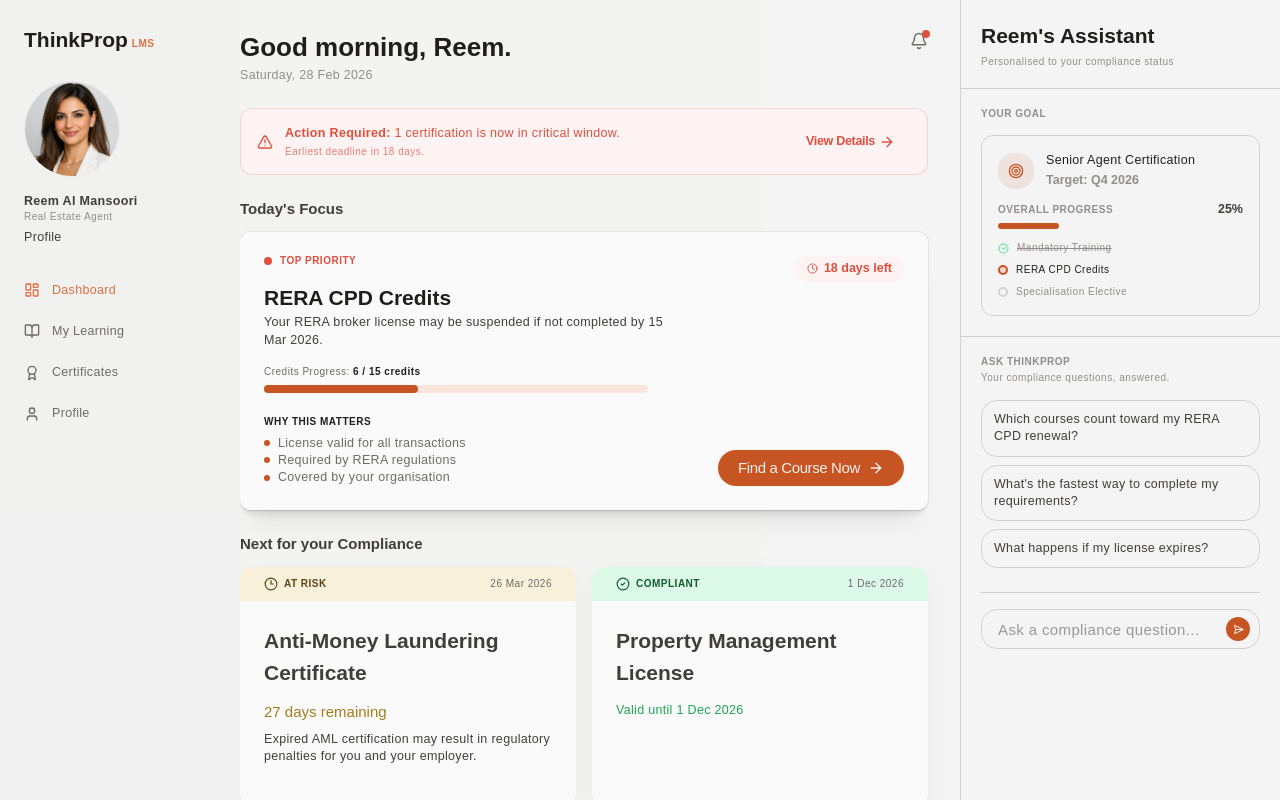
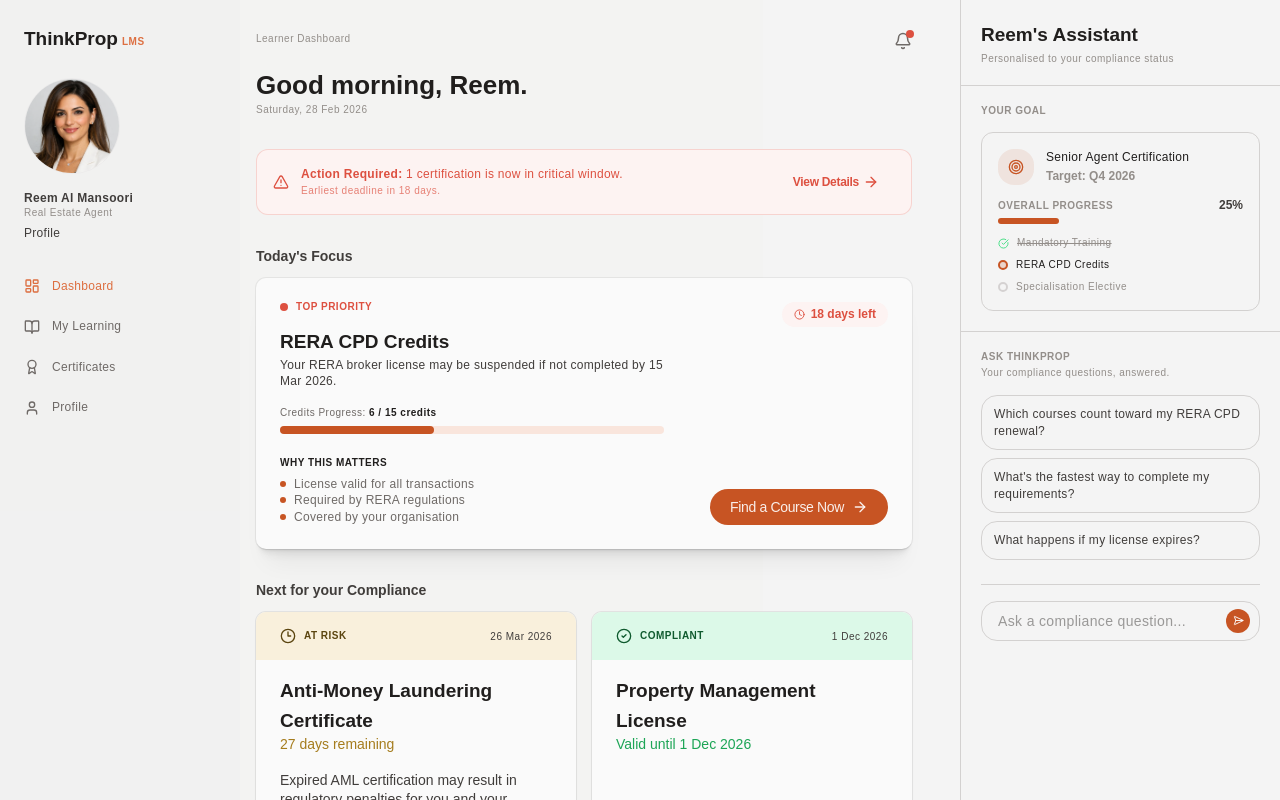
Before and after one commit to Gianeo/thinkprop, a Next.js app: page /learner/dashboard in a window 1280 px wide. Built offline with nearby package versions, Linux system fonts and the light colour scheme; a web font is replaced by a local one.

Commit message:
UI learner app 01/03/26

```diff
--- a/app/globals.css
+++ b/app/globals.css
@@ -322,7 +322,7 @@
   }
 
   .type-body {
-    @apply text-base leading-snug subpixel-antialiased max-w-2xl;
+    @apply text-base leading-snug tracking-[-0.4] subpixel-antialiased max-w-2xl;
     color: hsl(var(--text-default));
   }
 
--- a/app/learner/dashboard/page.tsx
+++ b/app/learner/dashboard/page.tsx
@@ -136,15 +136,15 @@ export default function LearnerDashboardPage() {
       <SidebarNav variant="learner" activePath="/learner/dashboard" />
 
       <div className="flex flex-1 overflow-hidden pt-16 md:ml-60 md:pt-0">
-        <div className="flex-1 overflow-y-auto">
-          <div className="mx-auto w-full space-y-6 pr-8 py-8">
+        <div className="flex-1 overflow-y-auto px-4">
+          <div className="mx-auto w-full space-y-8 pr-8 py-8">
             <header className="flex items-start justify-between">
-              <div>
-                {/* <p className="mb-1 type-title-upper text-muted">
+              <div className=''>
+                <p className="mb-6 type-caption text-muted">
                   Learner Dashboard
-                </p> */}
+                </p>
                 <h1 className="type-title">Good morning, Reem.</h1>
-                <p className="mt-1 type-body-sm text-muted">Saturday, 28 Feb 2026</p>
+                <p className="mt-0.5 type-caption text-muted">Saturday, 28 Feb 2026</p>
               </div>
 
               <button type="button" className="relative cursor-pointer text-admin-muted transition-colors hover:text-admin-heading" aria-label="Notifications">
@@ -183,24 +183,23 @@ export default function LearnerDashboardPage() {
                   <CardContent className="p-6 pt-5">
                     <div className="mb-2 flex items-center gap-3">
                       <CheckCircle size={20} className="text-state-enrolled" />
-                      <p className="type-title-sm text-state-enrolled">Action Complete</p>
+                      <p className="type-title-sm text-state-enrolled">You&apos;re enrolled in Property Valuation Fundamentals.</p>
                     </div>
 
-                    <p className="mb-1 type-body-sm text-loud">You&apos;re enrolled in Property Valuation Fundamentals.</p>
-                    <p className="mb-4 type-body-sm text-muted">Session on 15 Mar 2026 · Virtual (Zoom) · Link sent to your email.</p>
+                    {/* <p className="mb-1 type-body-sm text-loud">You&apos;re enrolled in Property Valuation Fundamentals.</p> */}
+                    <p className="mb-4 type-body">Session on 15 Mar 2026 · Virtual (Zoom) - <span className='text-calm italic'>Link sent to your email.</span></p>
 
                     <div className="flex flex-wrap gap-2 pt-2">
-                      <Button variant="secondary" size="sm">
-                        <CalendarPlus size={13} />
+                      <Button variant="secondary">
+                        <CalendarPlus />
                         Add to Calendar
                       </Button>
                       <Button
                         variant="ghost"
-                        size="sm"
                         className="gap-2 rounded-xl"
                         onClick={() => router.push('/learner/courses/property-valuation')}
                       >
-                        <BookOpen size={13} />
+                        <BookOpen />
                         View Enrolled Course
                       </Button>
                     </div>
--- a/components/shared/ComplianceCard.tsx
+++ b/components/shared/ComplianceCard.tsx
@@ -64,41 +64,41 @@ export default function ComplianceCard({ item, onCtaClick }: ComplianceCardProps
       : 0
 
   return (
-    <Card className={`overflow-hidden rounded-lg bg-level-2 p-0 ${borderStateMap[item.state]}`}>
-      <div className={`flex items-center justify-between gap-3 px-6 py-2.5 ${headerStateMap[item.state]}`}>
-        <p className={`type-title-upper inline-flex items-center gap-1.5 ${statusTitleTextMap[item.state]}`}>
-          <StatusIcon className="h-3.5 w-3.5" />
+    <Card className={`overflow-hidden shadow-sm p-0 ${borderStateMap[item.state]}`}>
+      <div className={`flex items-center justify-between gap-3 px-6 py-4 ${headerStateMap[item.state]}`}>
+        <p className={`type-title-upper inline-flex items-center gap-2 ${statusTitleTextMap[item.state]}`}>
+          <StatusIcon className="size-4" />
           {statusLabelMap[item.state]}
         </p>
-        <span className="type-caption text-calm">{item.expiryDate}</span>
+        <span className="type-caption text-default">{item.expiryDate}</span>
       </div>
 
-      <div className="p-6">
-        <h3 className="mb-3 type-title-sm text-default">{item.title}</h3>
+      <div className="p-6 pt-4">
+        <h3 className="mb-0 type-title-sm">{item.title}</h3>
 
         {(item.state === 'CRITICAL' || item.state === 'AT_RISK') && (
-          <div className="mb-4 space-y-2">
+          <div className="space-y-2">
             {item.daysRemaining !== null && (
               <p className={`type-body ${textStateMap[item.state]}`}>
                 {item.daysRemaining} days remaining
               </p>
             )}
-            <p className="type-body-sm">{item.consequence}</p>
+            <p className="type-body pt-2">{item.consequence}</p>
           </div>
         )}
 
         {item.state === 'ENROLLED' && (
-          <p className="mb-4 type-body-sm text-primary-default">In Progress — Session on {item.expiryDate}</p>
+          <p className="mb-4 type-body text-primary-default">In Progress — Session on {item.expiryDate}</p>
         )}
 
-        {item.state === 'COMPLIANT' && <p className="mb-4 type-body-sm text-success-default">Valid until {item.expiryDate}</p>}
+        {item.state === 'COMPLIANT' && <p className="mb-4 type-body text-success-default">Valid until {item.expiryDate}</p>}
 
         {item.creditsRequired && item.creditsEarned !== undefined && (
           <div className="mb-4 space-y-2">
-            <p className="type-body-sm">
+            <p className="type-body">
               {item.creditsEarned} / {item.creditsRequired} credits earned
             </p>
-            <div className="h-2 rounded-full bg-wire-border">
+            <div className="h-2 rounded-full bg-primary-weaker">
               <div className="h-2 rounded-full bg-primary-base" style={{ width: `${progress}%` }} />
             </div>
           </div>
--- a/tailwind.config.ts
+++ b/tailwind.config.ts
@@ -146,9 +146,9 @@ const config: Config = {
       },
       fontSize: {
         xs: '10px',
-        sm: '12.5px',
-        base: '15px',
-        lg: '21px',
+        sm: '12px',
+        base: '14px',
+        lg: '19px',
         xl: '26px',
         '2xl': '38px',
       },
```
